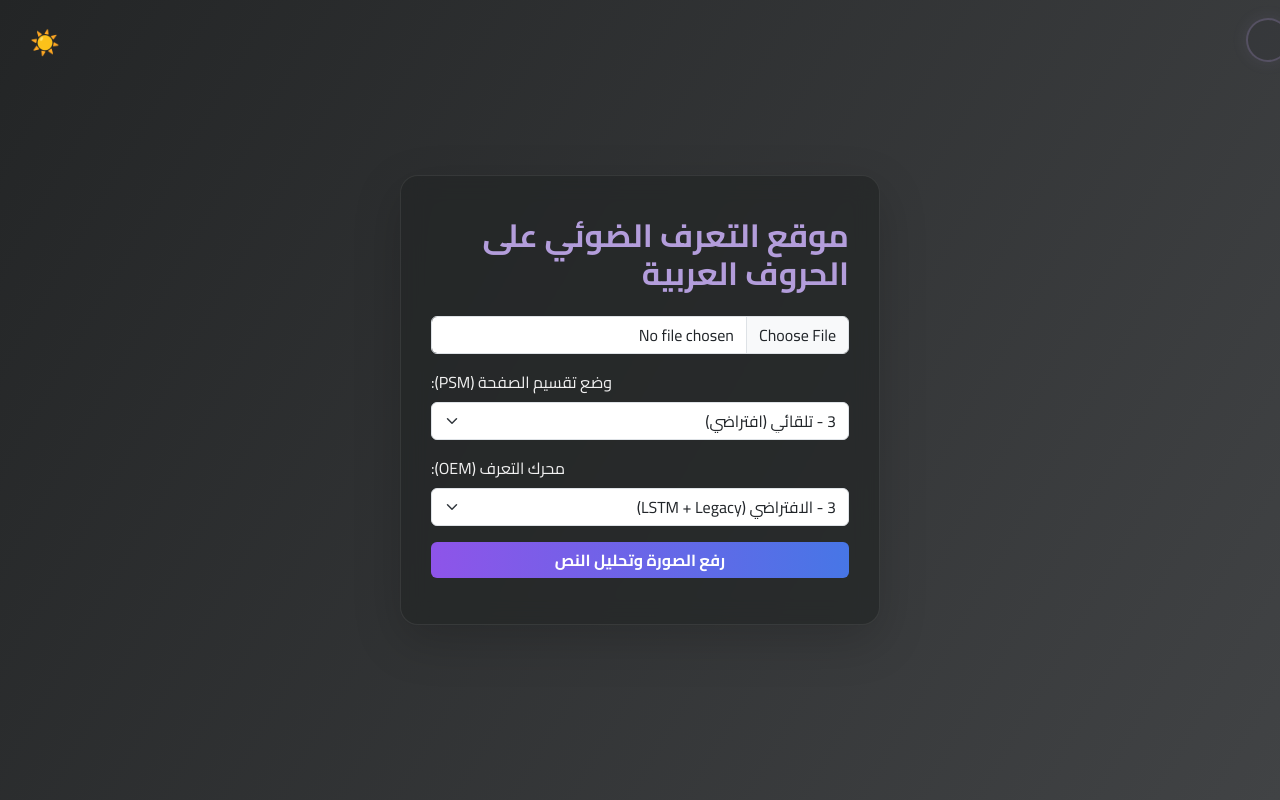
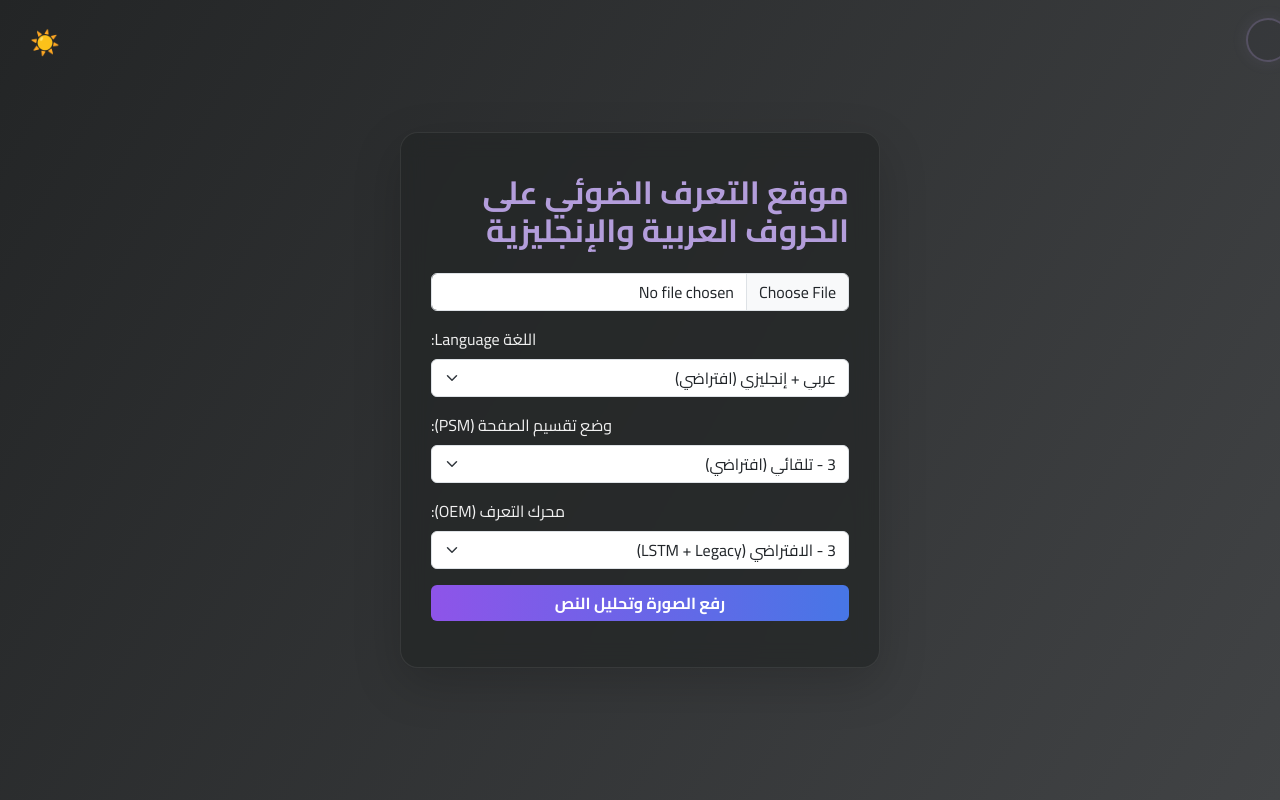
Before and after one commit to omar0alaa/OCR_A, a Flask app: page / in a window 1280 px wide. Run offline with Flask 3, Linux system fonts and the light colour scheme.

Commit message:
added language options

```diff
--- a/app.py
+++ b/app.py
@@ -27,6 +27,7 @@
             # Get Tesseract options from form
             psm = request.form.get('psm', '3')
             oem = request.form.get('oem', '3')
+            lang = request.form.get('lang', 'ara+en')
             # Preprocess image for better OCR accuracy
             img = cv2.imread(filepath, cv2.IMREAD_GRAYSCALE)
             img = cv2.threshold(img, 0, 255, cv2.THRESH_BINARY + cv2.THRESH_OTSU)[1]
@@ -34,9 +35,9 @@
             # Save preprocessed image temporarily
             preprocessed_path = filepath + '_pre.png'
             cv2.imwrite(preprocessed_path, img)
-            # Set Tesseract to use Arabic language with user config
+            # Set Tesseract to use selected language(s) with user config
             custom_config = f'--oem {oem} --psm {psm}'
-            text = pytesseract.image_to_string(Image.open(preprocessed_path), lang='ara+en', config=custom_config)
+            text = pytesseract.image_to_string(Image.open(preprocessed_path), lang=lang, config=custom_config)
             os.remove(filepath)
             os.remove(preprocessed_path)
     return render_template('index.html', text=text)
--- a/templates/index.html
+++ b/templates/index.html
@@ -2,7 +2,7 @@
 <html lang="ar" dir="rtl">
 <head>
     <meta charset="UTF-8">
-    <title>Arabic OCR</title>
+    <title>Arabic OCR - التعرف الضوئي على الحروف العربية والإنجليزية</title>
     <meta name="viewport" content="width=device-width, initial-scale=1">
     <link href="https://fonts.googleapis.com/css2?family=Cairo:wght@400;700&display=swap" rel="stylesheet">
     <link href="https://cdn.jsdelivr.net/npm/bootstrap@5.3.3/dist/css/bootstrap.rtl.min.css" rel="stylesheet">
@@ -13,10 +13,18 @@
     <span class="glass-frame theme-frame"></span>
     <button class="theme-toggle" onclick="toggleTheme()" title="تبديل الوضع الليلي/النهاري"><span id="theme-icon">🌙</span></button>
     <div class="glass-container shadow-lg">
-        <h2 class="mb-4">موقع التعرف الضوئي على الحروف العربية</h2>
+        <h2 class="mb-4">موقع التعرف الضوئي على الحروف العربية والإنجليزية</h2>
         <form method="post" enctype="multipart/form-data" class="mb-3">
             <div class="mb-3">
                 <input type="file" class="form-control" name="image" accept="image/*" required>
+            </div>
+            <div class="mb-3 text-end">
+                <label for="lang" class="form-label">اللغة Language:</label>
+                <select class="form-select" name="lang" id="lang">
+                    <option value="ara+en">عربي + إنجليزي (افتراضي)</option>
+                    <option value="ara">عربي فقط</option>
+                    <option value="eng">إنجليزي فقط</option>
+                </select>
             </div>
             <div class="mb-3 text-end">
                 <label for="psm" class="form-label">وضع تقسيم الصفحة (PSM):</label>
```
Also changed, not shown: README.md.
